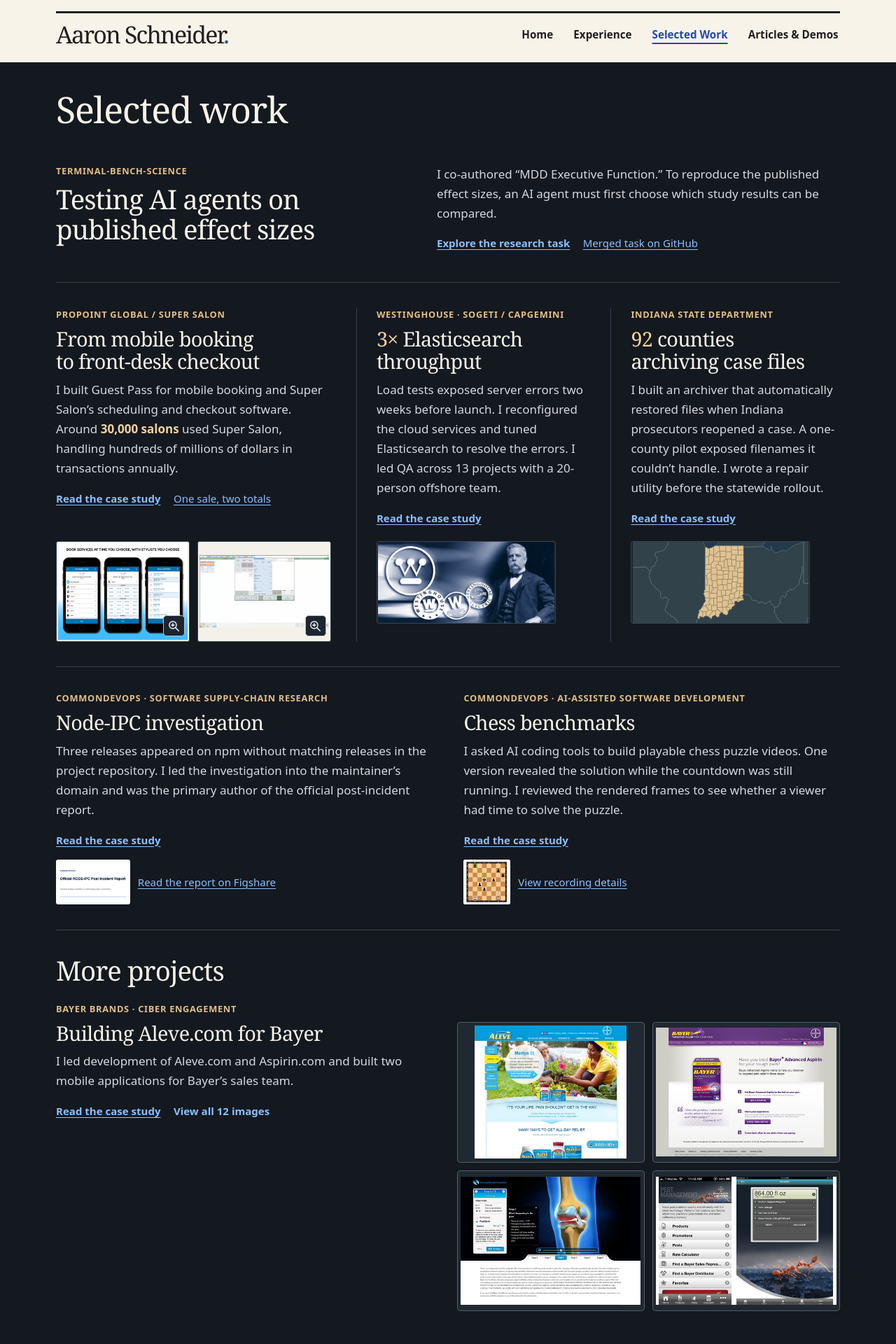
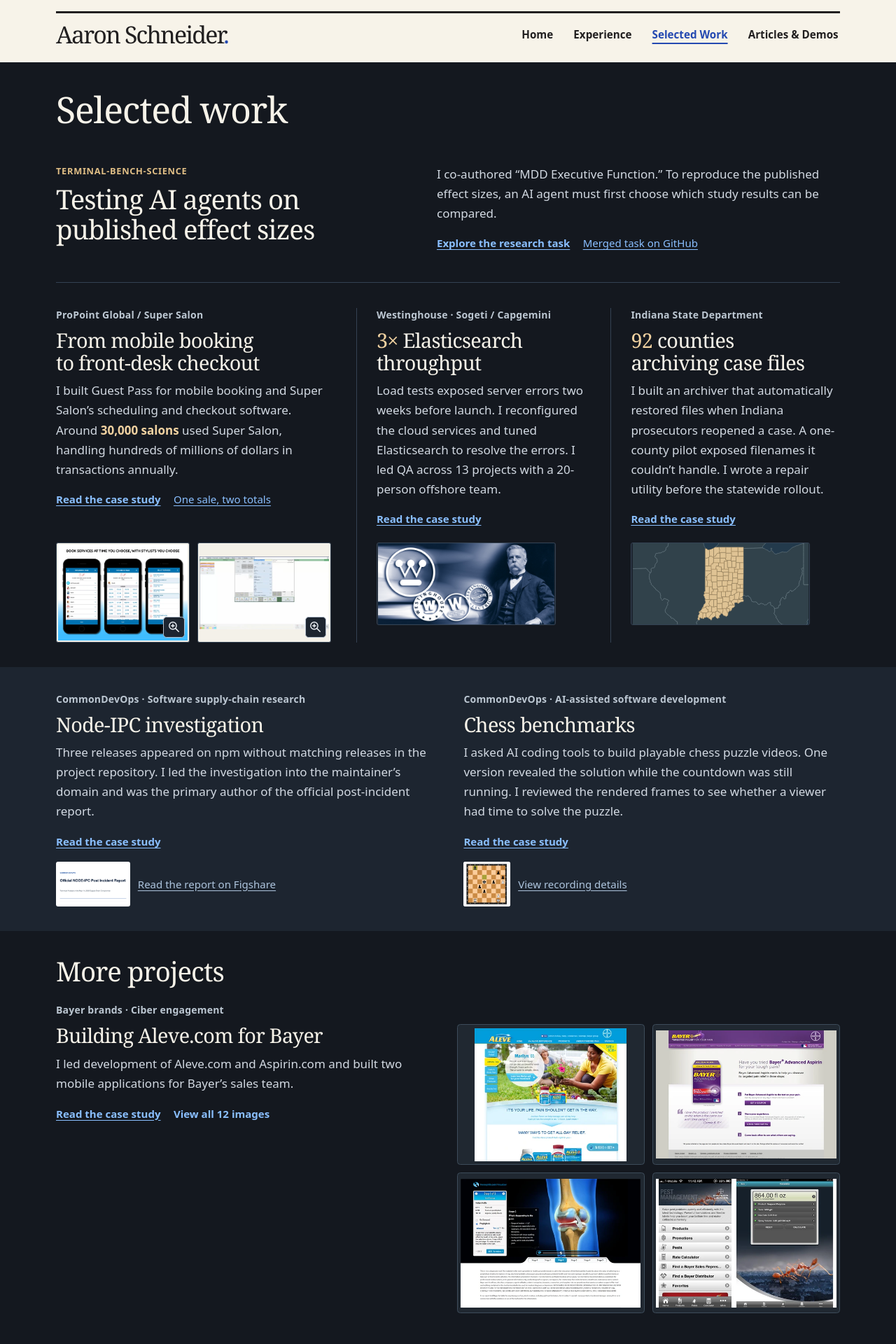
Before and after one commit to schneidergithub/schneidergithub.github.io, a Jekyll site: the page built from work.md, in a window 1280 px wide. Shown: the top 1920 px of the page at 70% size. Built offline with Jekyll 4.4.1, drawn with Linux system fonts in a browser that asks for light colours.

Commit message:
Group Selected Work research on a slate background (#100)

```diff
--- a/_layouts/default.html
+++ b/_layouts/default.html
@@ -42,7 +42,7 @@
       </nav>
     </header>
   </div>
-  <main id="main" class="wrap" tabindex="-1">{{ content }}</main>
+  <main id="main"{% unless page.full_width %} class="wrap"{% endunless %} tabindex="-1">{{ content }}</main>
   {% assign social_icons = '/assets/portfolio/social-icons.svg' | relative_url | append: '?v=2' %}
   <footer class="{% if page.contact_footer %}contact-card wrap{% else %}site-footer{% endif %}" id="footer">
     {% if page.contact_footer %}
--- a/assets/portfolio/selected-work.css
+++ b/assets/portfolio/selected-work.css
@@ -17,6 +17,13 @@
   font: 650 .8rem/1.45 system-ui, sans-serif;
   letter-spacing: .055em;
   text-transform: uppercase;
+}
+.work-projects .work-kicker {
+  color: #bcc7d2;
+  font-size: .875rem;
+  font-weight: 600;
+  letter-spacing: .015em;
+  text-transform: none;
 }
 .benchmark-feature {
   display: grid;
@@ -41,7 +48,7 @@
   display: grid;
   grid-template-columns: 1.2fr 1fr 1fr;
   gap: clamp(1.25rem, 2.8vw, 2.25rem);
-  border-block: 1px solid var(--line);
+  border-block-start: 1px solid var(--line);
   padding-block: clamp(1.35rem, 3vw, 2.2rem);
 }
 .featured-projects > article + article { padding-inline-start: clamp(1rem, 2.2vw, 1.75rem); border-inline-start: 1px solid var(--line); }
@@ -49,6 +56,7 @@
 .project-heading, .research-project h2 { margin: 0 0 .65rem; font-size: clamp(1.5rem, 2.25vw, 1.95rem); }
 .work-metric, .project-detail strong { color: #f1d2a1; font-variant-numeric: lining-nums; }
 .work-projects { padding-bottom: 2rem; }
+.work-research-band { background: var(--panel); }
 .work-research-list {
   display: grid;
   grid-template-columns: repeat(2, minmax(0, 1fr));
@@ -57,7 +65,7 @@
 }
 .research-project { display: flex; flex-direction: column; align-items: flex-start; }
 .research-project .work-links { margin-top: auto; padding-top: .45rem; }
-.work-evidence-link { gap: .7rem; margin-top: .4rem; }
+.work-evidence-link { gap: .7rem; margin-top: .4rem; color: #adc4dd; }
 .work-media-frame {
   flex: none; display: block; position: relative; overflow: hidden;
   height: 4rem; aspect-ratio: 1.65; border-radius: 3px; background: #fff;
@@ -68,7 +76,6 @@
 .work-section-label {
   font-size: clamp(1.95rem, 3vw, 2.5rem);
   padding-block: clamp(1.5rem, 3vw, 2.25rem) clamp(1rem, 2vw, 1.5rem);
-  border-top: 1px solid var(--line);
 }
 .work-index {
   container: work-index / inline-size;
@@ -166,6 +173,7 @@
   display: grid; grid-template-rows: minmax(0, 1fr); aspect-ratio: 4 / 3; padding: .28rem; overflow: hidden;
   background: #202831; border: 1px solid #52606c; border-radius: .28rem;
 }
+.curated-gallery .thumbnail-frame { border-color: #3d4c5a; }
 [data-filmstrip] .thumbnail-frame img { display: block; width: 100%; height: 100%; max-height: none; object-fit: contain; }
 [data-filmstrip] figcaption { padding: .3rem 0 0; font-size: .88rem; color: #dde2e7; line-height: 1.35; }
 [data-filmstrip] .image-enlarge::after { width: 1.55rem; height: 1.55rem; background-size: 1rem; }
--- a/work.md
+++ b/work.md
@@ -3,15 +3,16 @@ title: Selected Work
 description: Scientific AI benchmarks, salon software for 30,000 salons, enterprise search performance, and case-file archiving across Indiana’s 92 counties.
 permalink: /work/
 work_design: true
+full_width: true
 lead_case: /work/scientific-ai-benchmark/
 ---
 {% assign all_studies = site.pages | where: 'layout', 'case-study' %}
 {% assign benchmark = all_studies | where: 'url', page.lead_case | first %}
-<header class="work-mast">
+<header class="work-mast wrap">
   <h1 id="selected-work" tabindex="-1">Selected work</h1>
 </header>
 
-<section class="benchmark-feature" aria-labelledby="case-studies-title">
+<section class="benchmark-feature wrap" aria-labelledby="case-studies-title">
   <div>
     <p class="work-kicker">Terminal-Bench-Science</p>
     <h2 id="case-studies-title" tabindex="-1">{{ benchmark.title | escape }}</h2>
@@ -27,29 +28,31 @@ lead_case: /work/scientific-ai-benchmark/
 
 {% assign projects = site.work | sort: 'index_order' %}
 <div class="work-projects">
-  <section class="featured-projects" id="project-summaries" tabindex="-1" aria-label="Featured projects">
+  <section class="featured-projects wrap" id="project-summaries" tabindex="-1" aria-label="Featured projects">
     {% for project in projects %}{% if project.index_feature %}{% include project-card.html heading="h2" %}{% endif %}{% endfor %}
   </section>
-  <div class="work-research-list" id="commondevops" tabindex="-1">
-    {% for project in projects %}
-      {% if project.research_publication %}
-        {% assign publication = site.data.publications | where: 'id', project.research_publication | first %}
-        <section class="research-project" id="{{ project.slug }}" tabindex="-1" aria-labelledby="{{ project.slug }}-title">
-          <p class="work-kicker">{{ project.context | escape }}</p>
-          <h2 id="{{ project.slug }}-title">{{ project.title | escape }}</h2>
-          <div class="project-detail">{{ project.content }}</div>
-          <div class="work-links">
-            <a href="{{ publication.case_url | relative_url }}">Read the case study<span class="visually-hidden"> about {{ project.title | escape }}</span></a>
-          </div>
-          <a class="work-evidence-link{% if project.slug == 'chess-benchmarks' %} chess-preview{% endif %}" href="{{ project.source_url | relative_url }}" aria-label="{{ project.source_label | escape }}">
-            <span class="work-media-frame"><img src="{{ publication.preview.src | relative_url }}" alt="{{ publication.preview.alt | escape }}" width="{{ publication.preview.width }}" height="{{ publication.preview.height }}" loading="lazy" decoding="async"></span>
-            <span>{{ project.source_label | escape }}</span>
-          </a>
-        </section>
-      {% endif %}
-    {% endfor %}
-  </div>
-  <section aria-labelledby="more-projects-title">
+  <section class="work-research-band" aria-label="Research projects">
+    <div class="work-research-list wrap" id="commondevops" tabindex="-1">
+      {% for project in projects %}
+        {% if project.research_publication %}
+          {% assign publication = site.data.publications | where: 'id', project.research_publication | first %}
+          <section class="research-project" id="{{ project.slug }}" tabindex="-1" aria-labelledby="{{ project.slug }}-title">
+            <p class="work-kicker">{{ project.context | escape }}</p>
+            <h2 id="{{ project.slug }}-title">{{ project.title | escape }}</h2>
+            <div class="project-detail">{{ project.content }}</div>
+            <div class="work-links">
+              <a href="{{ publication.case_url | relative_url }}">Read the case study<span class="visually-hidden"> about {{ project.title | escape }}</span></a>
+            </div>
+            <a class="work-evidence-link{% if project.slug == 'chess-benchmarks' %} chess-preview{% endif %}" href="{{ project.source_url | relative_url }}" aria-label="{{ project.source_label | escape }}">
+              <span class="work-media-frame"><img src="{{ publication.preview.src | relative_url }}" alt="{{ publication.preview.alt | escape }}" width="{{ publication.preview.width }}" height="{{ publication.preview.height }}" loading="lazy" decoding="async"></span>
+              <span>{{ project.source_label | escape }}</span>
+            </a>
+          </section>
+        {% endif %}
+      {% endfor %}
+    </div>
+  </section>
+  <section class="wrap" aria-labelledby="more-projects-title">
     <h2 class="work-section-label" id="more-projects-title">More projects</h2>
     <div class="work-index">
       {% for project in projects %}{% unless project.index_feature or project.research_publication %}{% include project-card.html %}{% endunless %}{% endfor %}
```
